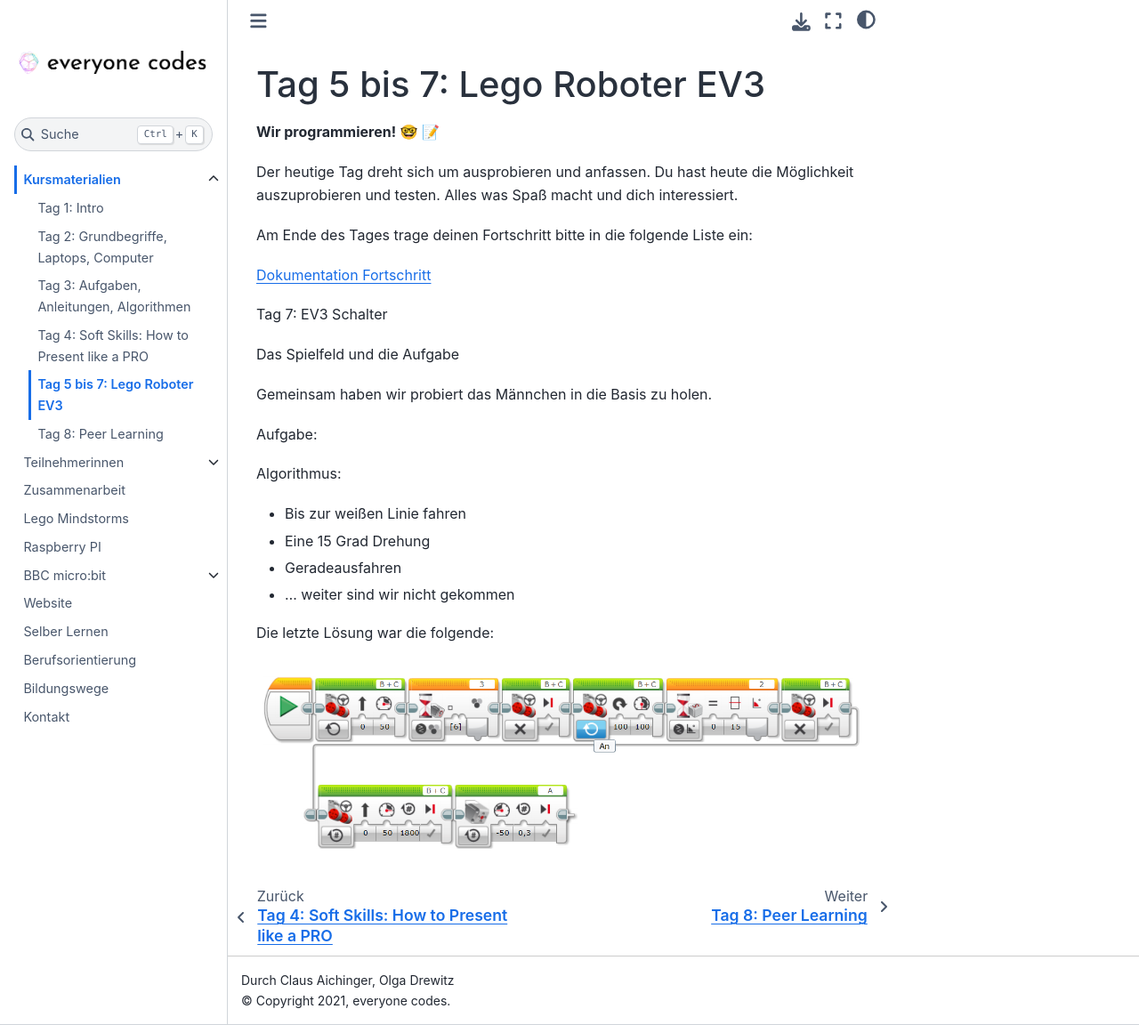
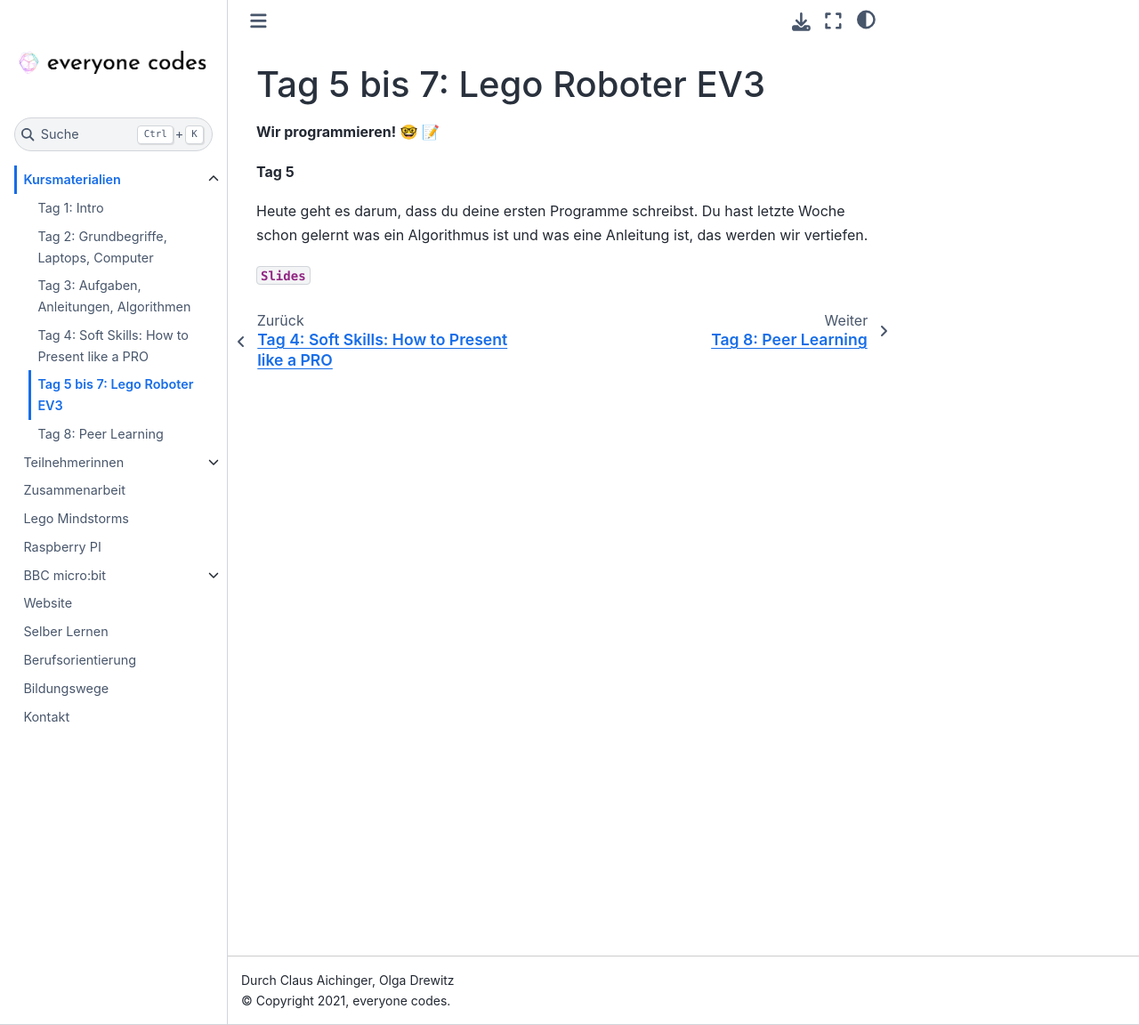
Before and after one commit to ec-mentors/IT-ist-das-was-fuer-mich-i03, a Sphinx documentation site: the page built from source/course/day_05_to_07_lego_robots/index.md, in a window 1280 px wide and 1152 px high. Shown: the whole window at 89% size. Built offline with Sphinx 7.4.7 and the Sphinx Book theme 1.1.4, drawn with Linux system fonts in a browser that asks for light colours.

Commit message:
day5 first version

```diff
--- a/source/course/day_05_to_07_lego_robots/index.md
+++ b/source/course/day_05_to_07_lego_robots/index.md
@@ -2,30 +2,8 @@
 
 **Wir programmieren!** 🤓 📝
 
-Der heutige Tag dreht sich um ausprobieren und anfassen.
-Du hast heute die Möglichkeit auszuprobieren und testen. Alles was Spaß macht und dich interessiert.
+**Tag 5**
 
-Am Ende des Tages trage deinen Fortschritt bitte in die folgende Liste ein:
+Heute geht es darum, dass du deine ersten Programme schreibst. Du hast letzte Woche schon gelernt was ein Algorithmus ist und was eine Anleitung ist, das werden wir vertiefen.
 
-
-[Dokumentation Fortschritt](https://docs.google.com/spreadsheets/d/1jutpvxVylv6WQlVsX-_hYSgHtxaCSIS9V22MC61zEmc/edit?usp=sharing)
-
-
-Tag 7: EV3 Schalter
-
-Das Spielfeld und die Aufgabe
-
-Gemeinsam haben wir probiert das Männchen in die Basis zu holen.
-
-Aufgabe:
-
-Algorithmus:
-
-- Bis zur weißen Linie fahren
-- Eine 15 Grad Drehung
-- Geradeausfahren
-- ... weiter sind wir nicht gekommen
-
-Die letzte Lösung war die folgende:
-
-![Alt-Text](expedition_gemeinsame_loesung.PNG)
+{download}`Slides <./Tag05_Einstieg_EV3.pptx.pdf>`
```
Also changed, not shown: source/course/day_05_to_07_lego_robots/expedition_gemeinsame_loesung.PNG (deleted), 1 other file.
